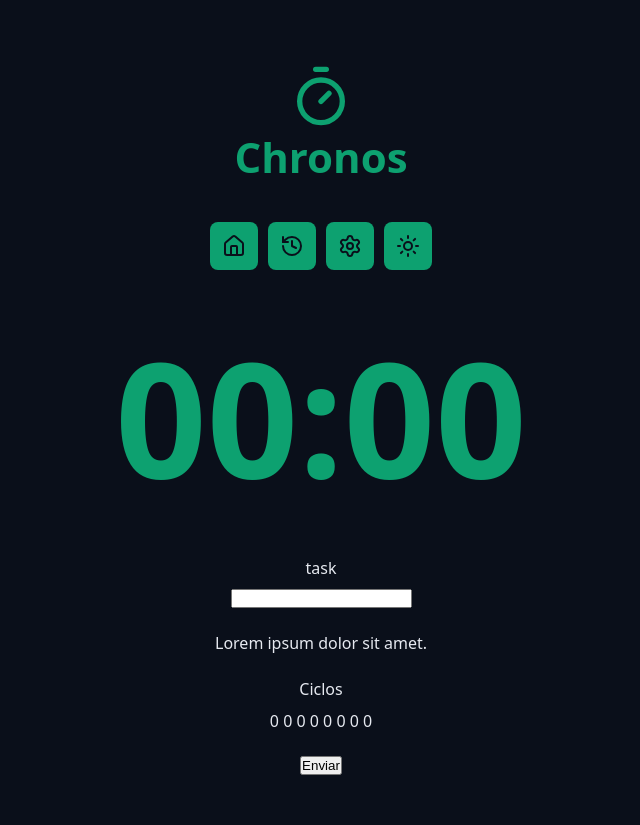
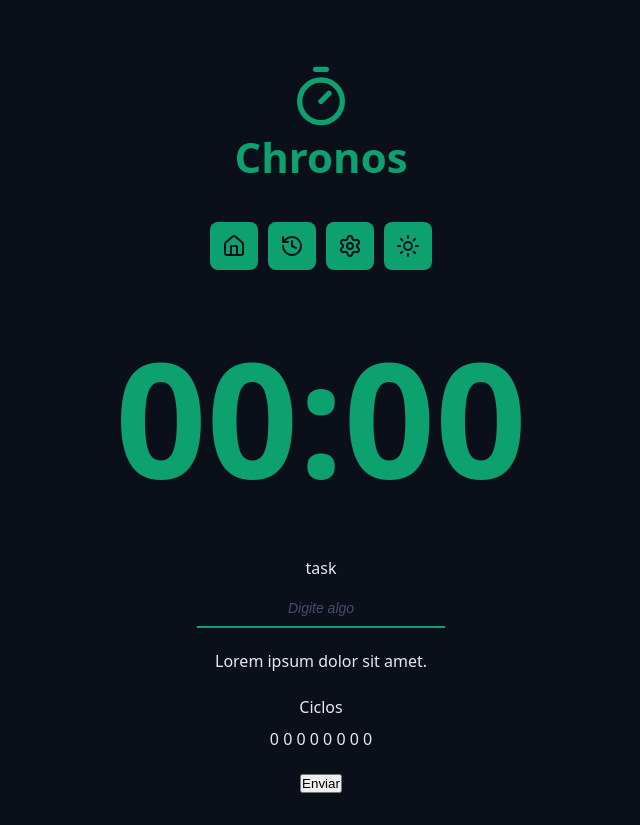
Before and after one commit to AlexMandri/chronos-pomodoro, a React (Vite) app: page / in a window 1280 px wide. Shown: the whole page, without its empty margins (319-959 px from the left). Built offline with nearby package versions, Linux system fonts and the light colour scheme.

Commit message:
adicionando estilos de CSS para input ativo, em foco e desativado

```diff
--- a/src/App.tsx
+++ b/src/App.tsx
@@ -21,7 +21,7 @@ export function App() {
             <Container>
                 <form className='form' action="">
                     <div className="formRow">
-                       <DefaultInput id='meuInput' type='text' labelText='task'/>
+                       <DefaultInput id='meuInput' type='text' labelText='task' placeholder='Digite algo'/>
                     </div>
 
                     <div className="formRow">
--- a/src/components/DefaultInput/index.tsx
+++ b/src/components/DefaultInput/index.tsx
@@ -1,4 +1,5 @@
 import type React from "react";
+import styles from './styles.module.css';
 
 type DefaultInputProps = {
     id: string;
@@ -17,7 +18,7 @@ export function DefaultInput({ id, labelText, type, ...rest }: DefaultInputProps
             {/* 3 - {labelText && <label htmlFor={id}>{labelText}</label>} */}
 
             <label htmlFor={id}>{labelText}</label>
-            <input type={type} id={id} {...rest} />
+            <input className={styles.input} type={type} id={id} {...rest} />
         </>
     );
 }
--- /dev/null
+++ b/src/components/DefaultInput/styles.module.css
@@ -0,0 +1,30 @@
+.input {
+    background-color: transparent;
+    text-align: center;
+    font-size: 1.8rem;
+    padding: 0.8rem;
+    color: var(--text-default);
+    outline: none;
+    border: none;
+
+    /* border: 0.2rem solid transparent;
+    border-bottom-color: var(--primary); */
+    box-shadow: 0 0.2rem 0 0 var(--primary);
+    transition: all 0.2s ease;
+}
+
+.input:focus {
+    /* border: 0.2rem solid var(--primary); */
+    border-radius: 0.8rem;
+    box-shadow: 0 0 0 0.2rem var(--primary);
+}
+
+.input::placeholder {
+    color: var(--gray-500);
+    font-size: 1.4rem;
+    font-style: italic;
+}
+.input:disabled{
+    border-bottom: 0.2rem solid var(--disabled);
+    color:var(--text-muted);
+}
```
